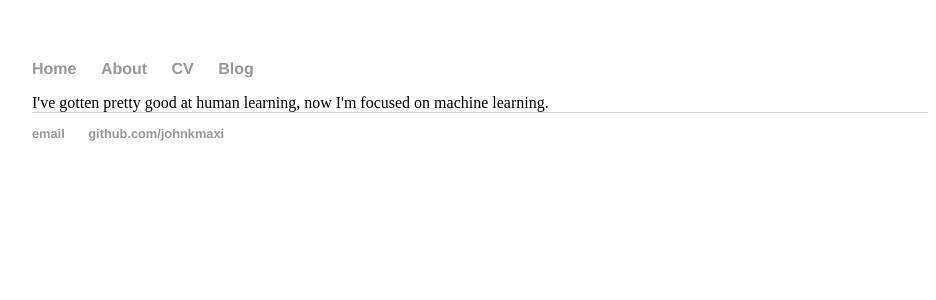
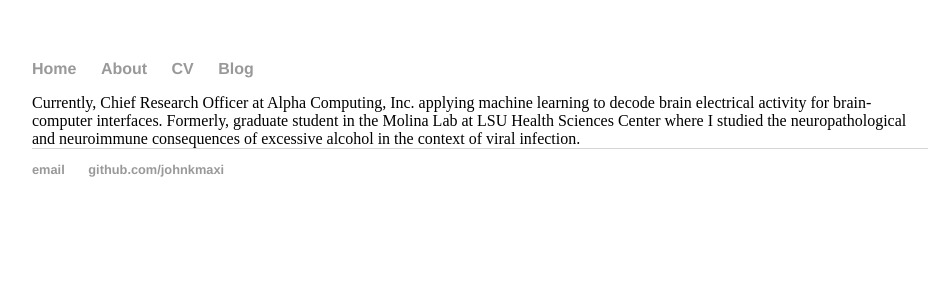
Before and after one commit to johnkmaxi/johnkmaxi.github.io, a Jekyll site: the page built from about/index.html, in a window 1280 px wide. Shown: the top 300 px of the page, without its empty margins (160-1096 px from the left). Built offline with Jekyll 4.4.1, drawn with Linux system fonts in a browser that asks for light colours.

Commit message:
update about me

```diff
--- a/about/index.html
+++ b/about/index.html
@@ -2,4 +2,6 @@
 layout: default
 title: John Maxi's Blog
 ---
-I've gotten pretty good at human learning, now I'm focused on machine learning.
+Currently, Chief Research Officer at Alpha Computing, Inc. applying machine learning to decode brain electrical activity for brain-computer interfaces.
+
+Formerly, graduate student in the Molina Lab at LSU Health Sciences Center where I studied the neuropathological and neuroimmune consequences of excessive alcohol in the context of viral infection.
```
